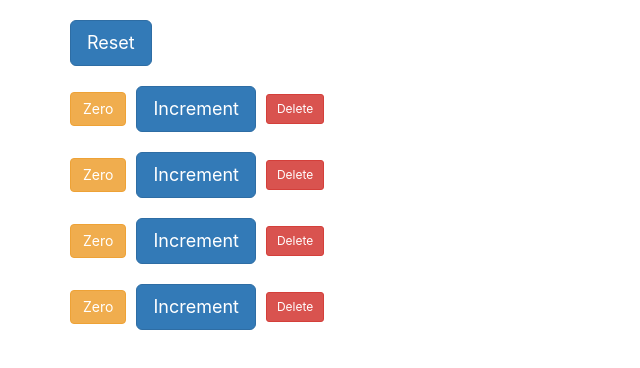
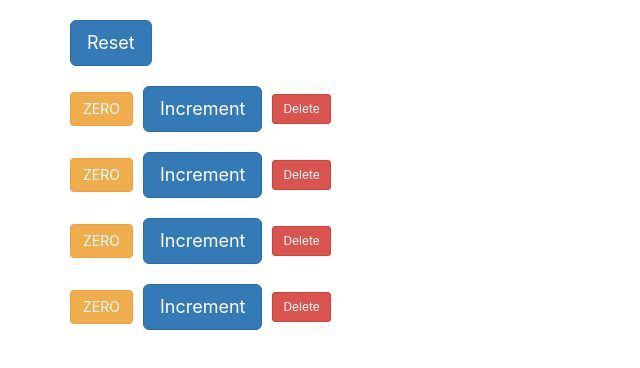
Before and after one commit to emmeiwhite/app-store-basic, a React (Create React App) app: page / in a window 1280 px wide. Shown: the top 368 px of the page, without its empty margins (0-640 px from the left). Built offline with nearby package versions, Linux system fonts and the light colour scheme.

Commit message:
Controlled Component - No state of it's own, Depends on Parent for everything

```diff
--- a/src/components/counter.js
+++ b/src/components/counter.js
@@ -1,27 +1,28 @@
 import React, { Component } from 'react';
 
 class Counter extends Component {
-    state = {
-        value:this.props.counter.value // from parent props is being passed
-    }
+    // Removing local state from the child
+
 
     getbadgeClass = ()=>{
         // Conditional Rendering
         let classes = 'btn btn-';
-        classes+= this.state.value===0?'warning':'danger';
+        classes+= this.props.counter.value===0?'warning':'danger';
         return classes;
     }
 
-    handleIncrement = ()=>{
-        // this.props.value = 23; props are read only and cannot be modified
-        this.setState({value:this.state.value+1});
+    formatCount = ()=>{
+        let {value} =  {...this.props.counter} // Destructuring: from counter object {id:--,value:--}, we are fetching hte value
+        console.log(value);
+        return value===0?"ZERO":value;
+
     }
-
+    // handleIncrement will also come from the parent only: In short both data and implementation will be handled by Parent
     render() {
         return (
             <div className="counter">
-                <span className={this.getbadgeClass()+' value'}>{this.state.value===0?"Zero":this.state.value}</span>
-                <button className="btn btn-primary btn-lg" onClick={this.handleIncrement}>Increment</button>
+                <span className={this.getbadgeClass()+' value'}>{this.formatCount()}</span>
+                <button className="btn btn-primary btn-lg" onClick={()=>this.props.onIncrement(this.props.counter)}>Increment</button>
                 <button className="btn btn-danger  btn-sm m-2" onClick={()=>this.props.onDelete(this.props.counter.id)}>Delete</button> {/* Idea:function was passed as prop*/}
             </div>
         );
--- a/src/components/counters.js
+++ b/src/components/counters.js
@@ -1,9 +1,9 @@
 import React, { Component } from 'react';
 import Counter from './counter';
-import { timingSafeEqual } from 'crypto';
 
 class Counters extends Component {
     //Parent feeds children on the children's demand.
+    // WE MUST WORK WITH SINGLE SOURCE OF TRUTH TO MAKE SURE THE RESET WORKS
     state = {
         counters:[
             {id:1,value:0},
@@ -13,7 +13,7 @@ class Counters extends Component {
         ]
      }
 
-    deleteHandler = (counterId)=>{
+    handleDelete = (counterId)=>{
         const counters = this.state.counters.filter(c=>c.id!==counterId);
         this.setState({counters})
     }
@@ -22,22 +22,34 @@ class Counters extends Component {
         // Let's try to modify the state by setting the value of counters to 0, let's check the bahavior
 
         const counters = this.state.counters.map(counter=>{
-            return counter.value=0;
+            counter.value=0;
+            return counter;
         });
 
         this.setState({counters});
+    }
 
+    handleIncrement = (counter)=>{
+        const counters = [...this.state.counters];//copied the counters
+        // We just need to modify that counter on which user clicks. let's find the index of that counter
+        const index = counters.indexOf(counter);
+        counters[index] =  {...counter};
+        counters[index].value++;
+
+        this.setState({counters});
 
     }
+
     render() {
         return (
             <div className="counters">
                 <button className="btn btn-primary m-2 btn-lg" onClick={this.handleReset}>Reset</button>
-             {this.state.counters.map((counter)=>{
+             {this.state.counters.map((counter)=>{ // particular counter {id:--,value:--} for particular Counter
                  return <Counter
                         key={counter.id}
                         counter={counter}
-                        onDelete={this.deleteHandler}/>
+                        onIncrement={this.handleIncrement}
+                        onDelete={this.handleDelete}/>
               })}
             </div>
 
```
